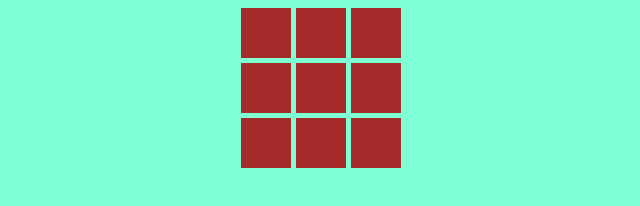
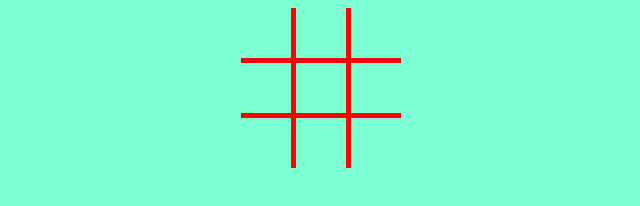
Before and after one commit to marvy896/Tic-Tac-Toe-Game, a plain HTML site: page index.html in a window 1280 px wide. Shown: the whole page, without its empty margins (319-959 px from the left). Drawn offline with Linux system fonts and the light colour scheme.

Commit message:
Updating the grid color

```diff
--- a/style.css
+++ b/style.css
@@ -14,10 +14,11 @@ body{
     gap: 5px;
     display: grid;
     grid-template-columns: repeat(3, auto);
+    background-color: red;
 }
 .TicTac .gridCell {
 
     width: 50px;
     height: 50px;
-    background-color: brown;
+    background-color:aquamarine ;
 }
```
